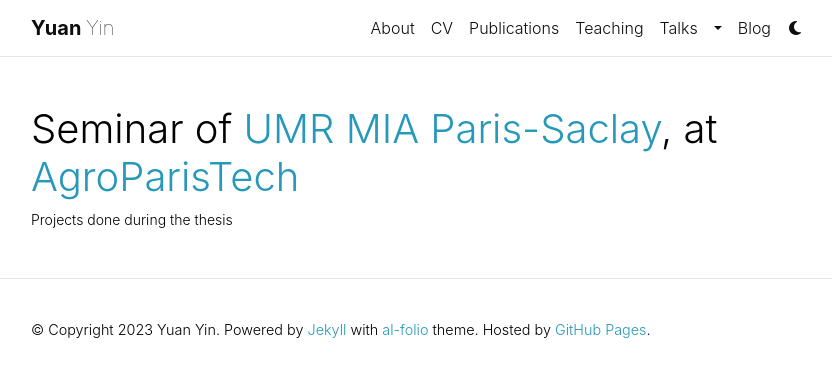
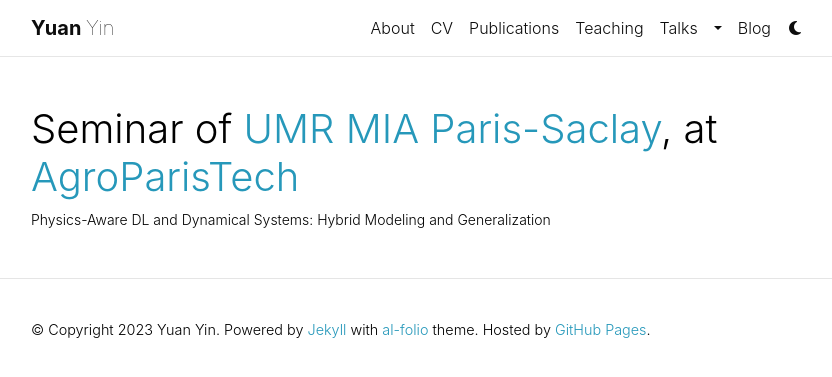
Before and after one commit to yuan-yin/yuan-yin.github.io, a Jekyll site: the page built from _talks/2023-11-30.md, in a window 1280 px wide. Shown: the top 377 px of the page, without its empty margins (224-1056 px from the left). Built offline with Jekyll 4.4.1, drawn with Linux system fonts in a browser that asks for light colours; comment, search, counter and statistics services are not loaded; a style sheet for code colours, icons or effects is not loaded.

Commit message:
add talks

```diff
--- a/_talks/2023-11-30.md
+++ b/_talks/2023-11-30.md
@@ -2,5 +2,5 @@
 layout: page
 title: Seminar of <a href="https://mia-ps.inrae.fr">UMR MIA Paris-Saclay</a>, at  <a href="https://www.agroparistech.fr">AgroParisTech</a>
 date: 2023-11-30 11:00:00+0000
-description: Projects done during the thesis
+description: "Physics-Aware DL and Dynamical Systems: Hybrid Modeling and Generalization"
 ---
```
Also changed, not shown: _talks/2023-03-27.md (added, +6 -0 lines), _talks/2023-04-17.md (added, +6 -0 lines), _talks/2023-11-20.md (+1 -1 lines).
